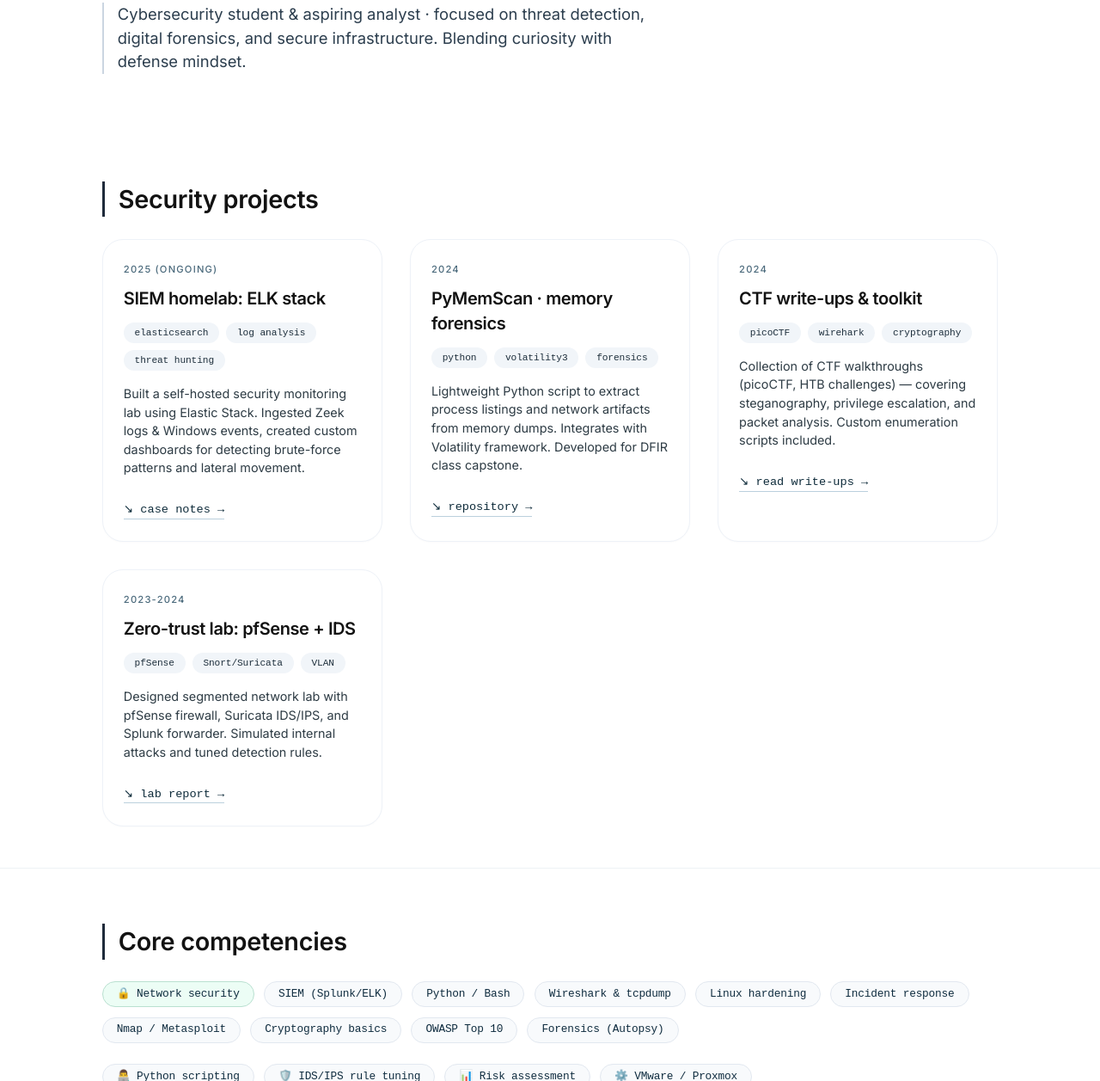
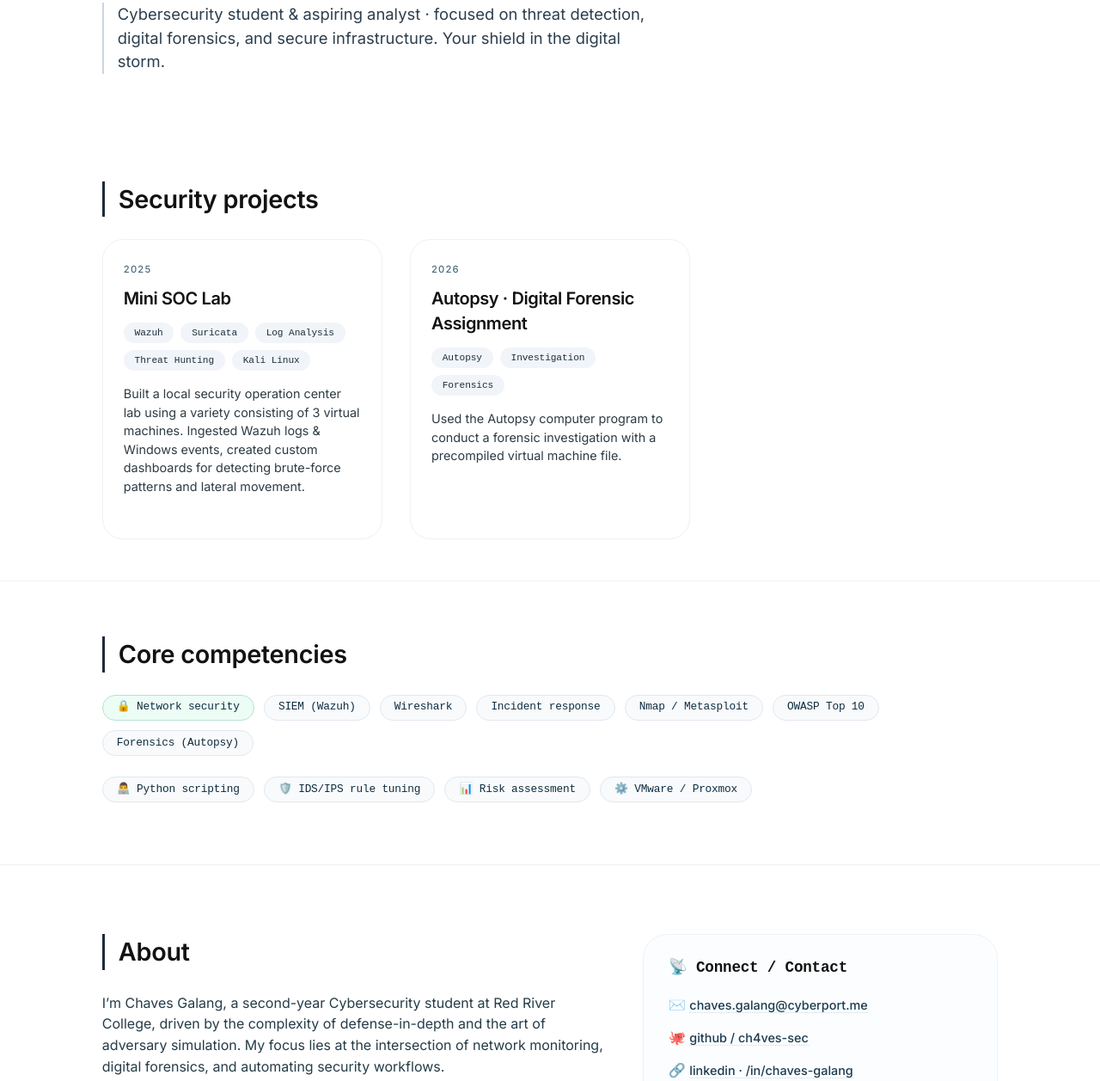
Before and after one commit to OnlyRedx/chaves, a plain HTML site: page index.html in a window 1280 px wide. Shown: the part 142-1399 px from the top of the page at 86% size. Drawn offline with Linux system fonts and the light colour scheme.

Commit message:
Update index.html

```diff
--- a/index.html
+++ b/index.html
@@ -3,7 +3,7 @@
 <head>
   <meta charset="UTF-8">
   <meta name="viewport" content="width=device-width, initial-scale=1.0, viewport-fit=cover">
-  <title>Chaves Galang · Cybersecurity Portfolio</title>
+  <title>Chaves Galang's Portfolio</title>
   <!-- Preconnect for Google Fonts -->
   <link rel="preconnect" href="https://fonts.googleapis.com">
   <link rel="preconnect" href="https://fonts.gstatic.com" crossorigin>
@@ -320,7 +320,7 @@
       <h1>Chaves Galang</h1>
       <div class="subhead">
         Cybersecurity student & aspiring analyst · focused on threat detection, digital forensics, and secure infrastructure.
-        Blending curiosity with defense mindset.
+        Your shield in the digital storm.
       </div>
     </div>
   </div>
@@ -330,63 +330,35 @@
     <div class="container">
       <h2>Security projects</h2>
       <div class="projects-grid">
-        <!-- project 1: SIEM homelab -->
+        <!-- project 1: SIEM Lab -->
         <div class="project-card">
-          <div class="project-year">2025 (ongoing)</div>
-          <h3>SIEM homelab: ELK stack</h3>
+          <div class="project-year">2025</div>
+          <h3>Mini SOC Lab</h3>
           <div class="project-tags">
-            <span class="tag">elasticsearch</span>
-            <span class="tag">log analysis</span>
-            <span class="tag">threat hunting</span>
+            <span class="tag">Wazuh</span>
+            <span class="tag">Suricata</span>
+            <span class="tag">Log Analysis</span>
+            <span class="tag">Threat Hunting</span>
+            <span class="tag">Kali Linux</span>
           </div>
           <p class="project-desc">
-            Built a self-hosted security monitoring lab using Elastic Stack. Ingested Zeek logs & Windows events, created custom dashboards for detecting brute-force patterns and lateral movement.
+            Built a local security operation center lab using a variety consisting of 3 virtual machines. Ingested Wazuh logs & Windows events, created custom dashboards for detecting brute-force patterns and lateral movement.
           </p>
-          <a href="#" class="project-link">↘ case notes →</a>
+          <!-- href="#" class="project-link">↘ case notes → -->
         </div>
-        <!-- project 2: Python forensics tool -->
+        <!-- project 2: Autopsy Forensic Investigation -->
         <div class="project-card">
-          <div class="project-year">2024</div>
-          <h3>PyMemScan · memory forensics</h3>
+          <div class="project-year">2026</div>
+          <h3>Autopsy · Digital Forensic Assignment</h3>
           <div class="project-tags">
-            <span class="tag">python</span>
-            <span class="tag">volatility3</span>
-            <span class="tag">forensics</span>
+            <span class="tag">Autopsy</span>
+            <span class="tag">Investigation</span>
+            <span class="tag">Forensics</span>
           </div>
           <p class="project-desc">
-            Lightweight Python script to extract process listings and network artifacts from memory dumps. Integrates with Volatility framework. Developed for DFIR class capstone.
+            Used the Autopsy computer program to conduct a forensic investigation with a precompiled virtual machine file.
           </p>
-          <a href="#" class="project-link">↘ repository →</a>
-        </div>
-        <!-- project 3: CTF / red team notes -->
-        <div class="project-card">
-          <div class="project-year">2024</div>
-          <h3>CTF write-ups & toolkit</h3>
-          <div class="project-tags">
-            <span class="tag">picoCTF</span>
-            <span class="tag">wirehark</span>
-            <span class="tag">cryptography</span>
-          </div>
-          <p class="project-desc">
-            Collection of CTF walkthroughs (picoCTF, HTB challenges) — covering steganography, privilege escalation, and packet analysis. Custom enumeration scripts included.
-          </p>
-          <a href="#" class="project-link">↘ read write-ups →</a>
-        </div>
-        <!-- project 4: network hardening lab -->
-        <div class="project-card">
-          <div class="project-year">2023-2024</div>
-          <h3>Zero-trust lab: pfSense + IDS</h3>
-          <div class="project-tags">
-            <span class="tag">pfSense</span>
-            <span class="tag">Snort/Suricata</span>
-            <span class="tag">VLAN</span>
-          </div>
-          <p class="project-desc">
-            Designed segmented network lab with pfSense firewall, Suricata IDS/IPS, and Splunk forwarder. Simulated internal attacks and tuned detection rules.
-          </p>
-          <a href="#" class="project-link">↘ lab report →</a>
-        </div>
-      </div>
+          <!-- href="#" class="project-link">↘ repository → -->
     </div>
   </section>
 
@@ -397,13 +369,10 @@
       <div class="skill-section">
         <div class="skills-badge">
           <span class="skill-badge highlight">🔒 Network security</span>
-          <span class="skill-badge">SIEM (Splunk/ELK)</span>
-          <span class="skill-badge">Python / Bash</span>
-          <span class="skill-badge">Wireshark & tcpdump</span>
-          <span class="skill-badge">Linux hardening</span>
+          <span class="skill-badge">SIEM (Wazuh)</span>
+          <span class="skill-badge">Wireshark</span>
           <span class="skill-badge">Incident response</span>
           <span class="skill-badge">Nmap / Metasploit</span>
-          <span class="skill-badge">Cryptography basics</span>
           <span class="skill-badge">OWASP Top 10</span>
           <span class="skill-badge">Forensics (Autopsy)</span>
         </div>
@@ -414,8 +383,8 @@
           <span class="skill-badge">⚙️ VMware / Proxmox</span>
         </div>
       </div>
-      <div class="cert-badge">🎓 (ISC)² Candidate · Security+ in progress · Blue Team Level 1 (BTL1) aspirant</div>
-    </div>
+      <!-- <div class="cert-badge">🎓 (ISC)² Candidate · Security+ in progress · Blue Team Level 1 (BTL1) aspirant</div>
+    </div> -->
   </section>
 
   <!-- ABOUT + CONTACT (tailored cyber student vibe) -->
@@ -425,7 +394,7 @@
         <div class="bio">
           <h2>About</h2>
           <p>
-            I’m Chaves Galang — a third-year Cybersecurity student at University of Technology, driven by the complexity of defense-in-depth and the art of adversary simulation.
+            I’m Chaves Galang, a second-year Cybersecurity student at Red River College, driven by the complexity of defense-in-depth and the art of adversary simulation.
             My focus lies at the intersection of network monitoring, digital forensics, and automating security workflows.
           </p>
           <p>
```
